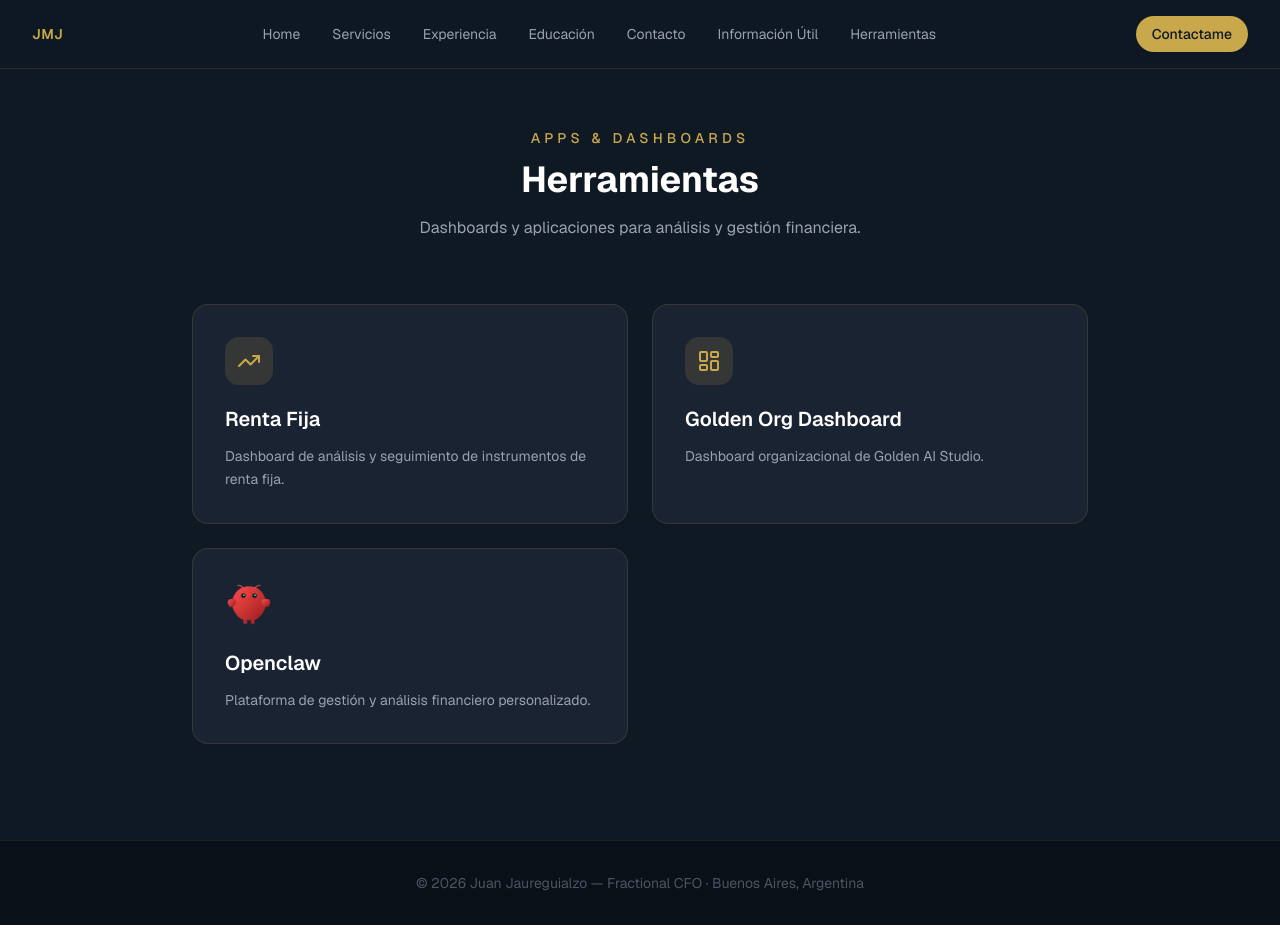
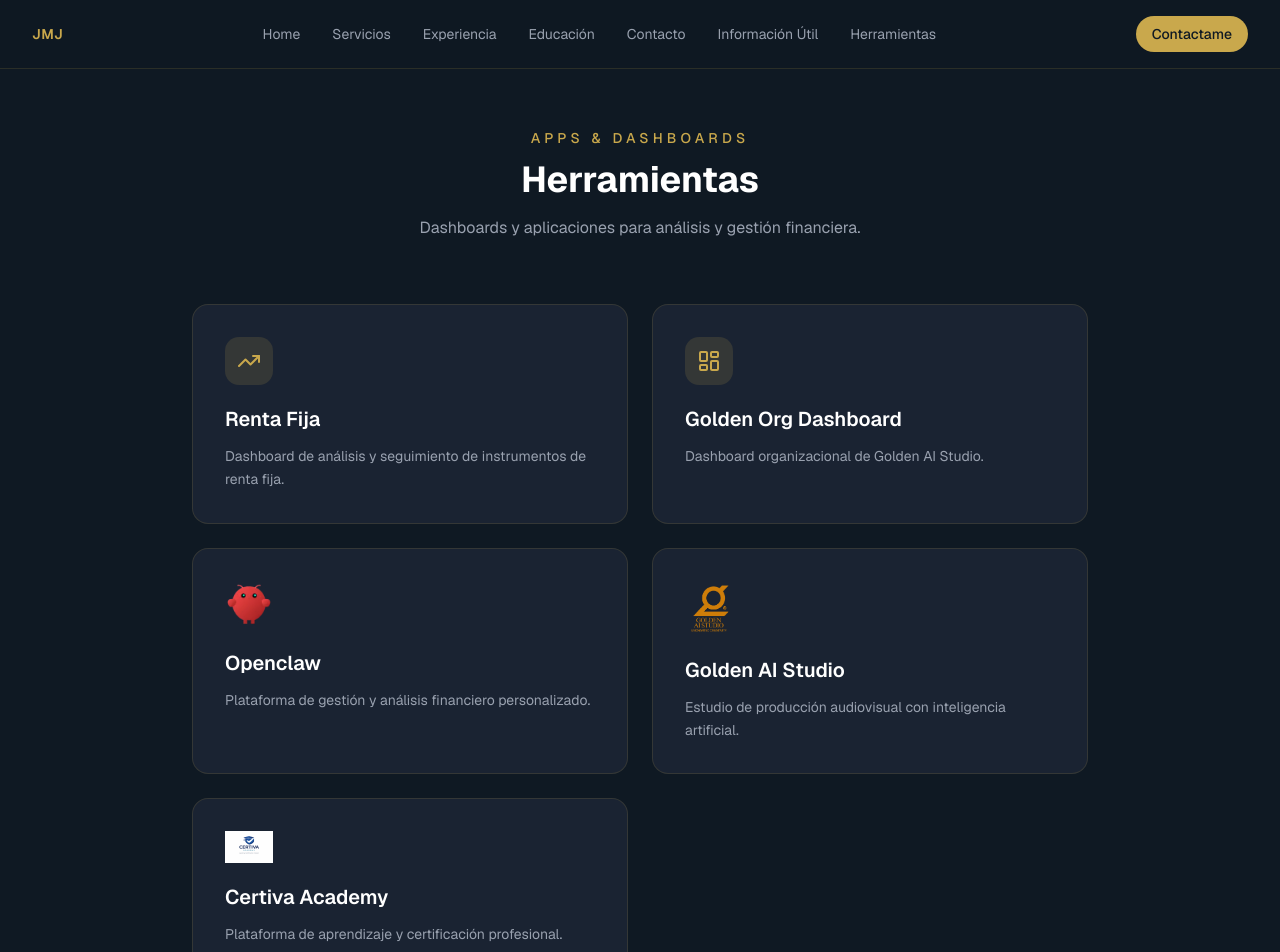
Before and after one commit to jmjaureg-rgb/mi-sitio, a Next.js app: page /herramientas in a window 1280 px wide. Shown: the top 952 px of the page. Before the commit the page ends 925 px from the top, so only its background shows below. Built offline with nearby package versions, Linux system fonts and the light colour scheme.

Commit message:
Add Golden AI Studio and Certiva Academy to Herramientas

```diff
--- a/app/herramientas/page.tsx
+++ b/app/herramientas/page.tsx
@@ -1,6 +1,7 @@
 import SiteNav from "@/components/site-nav";
 import { TrendingUp, LayoutDashboard } from "lucide-react";
 import Image from "next/image";
+
 
 const herramientas = [
   {
@@ -29,6 +30,22 @@
     href: "https://openclaw.jmjaure.com",
     icon: (
       <Image src="/openclaw.png" alt="Openclaw" width={48} height={48} className="object-contain" />
+    ),
+  },
+  {
+    titulo: "Golden AI Studio",
+    descripcion: "Estudio de producción audiovisual con inteligencia artificial.",
+    href: "https://goldenstudio.ai",
+    icon: (
+      <Image src="/logo-golden.png" alt="Golden AI Studio" width={48} height={48} className="object-contain" />
+    ),
+  },
+  {
+    titulo: "Certiva Academy",
+    descripcion: "Plataforma de aprendizaje y certificación profesional.",
+    href: "https://certiva.academy",
+    icon: (
+      <Image src="/logo-certiva.png" alt="Certiva Academy" width={48} height={48} className="object-contain" />
     ),
   },
 ];
```
Also changed, not shown: public/logo-certiva.png (added), public/logo-golden.png (added).
